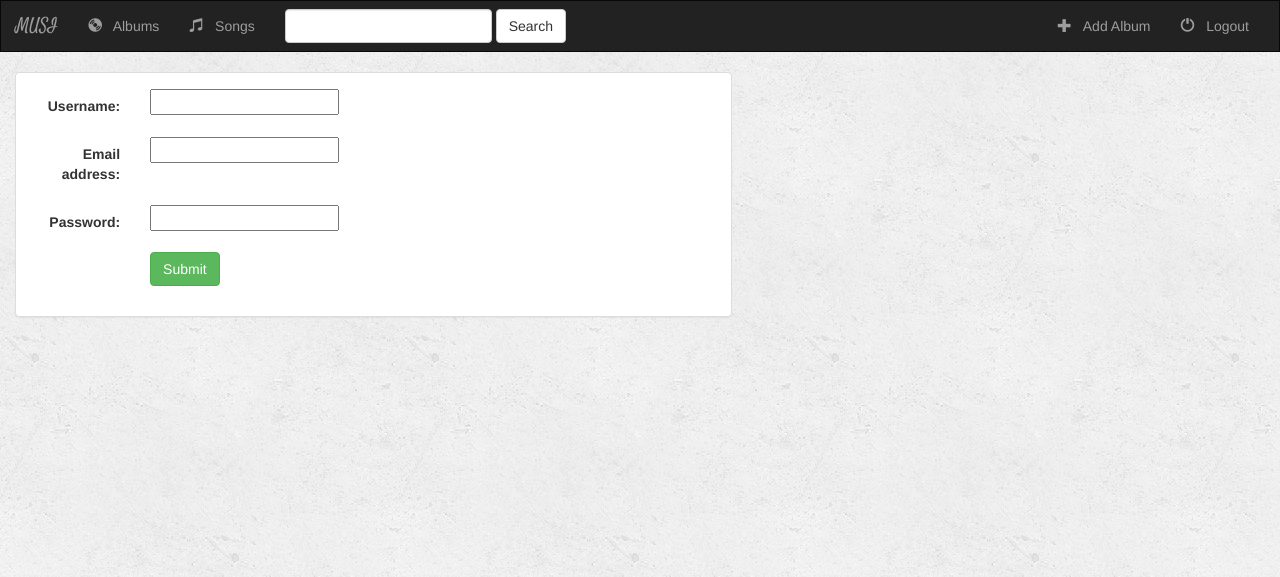
After one commit to nihitx/musicapp-django, a Django app: page /music/register/ in a window 1280 px wide. The commit adds this page. Shown: the top 577 px of the page. Run offline with Django 3.2, Linux system fonts and the light colour scheme; some libraries are stand-ins or nearby versions.

Commit message:
registration done

```diff
--- /dev/null
+++ b/music/forms.py
@@ -0,0 +1,8 @@
+from django.contrib.auth.models import User
+from django import forms
+
+class UserForm(forms.ModelForm):
+    password = forms.CharField(widget=forms.PasswordInput)
+    class Meta:
+        model = User
+        fields = ['username', 'email', 'password']
--- a/music/models.py
+++ b/music/models.py
@@ -1,4 +1,5 @@
 from django.db import models
+from django.core.urlresolvers import reverse
 
 # Create your models here.
 class Album(models.Model):
@@ -6,6 +7,9 @@ class Album(models.Model):
     album_title = models.CharField(max_length=250)
     genre = models.CharField(max_length= 250)
     album_logo = models.CharField(max_length=1000)
+
+    def get_absolute_url(self):
+        return reverse('music:detail', kwargs={'pk': self.pk})
 
     def __str__(self):
         return self.album_title + ' = ' + self.artist
--- /dev/null
+++ b/music/templates/music/base.html
@@ -0,0 +1,68 @@
+<!DOCTYPE html>
+<html lang="en">
+<head>
+  <meta charset="UTF-8">
+  <title>{% block title %}MUSI{% endblock %}</title>
+
+  {%load staticfiles %}
+  <link rel="stylesheet" href="https://maxcdn.bootstrapcdn.com/bootstrap/3.3.6/css/bootstrap.min.css"/>
+  <link href='https://fonts.googleapis.com/css?family=Satisfy' rel='stylesheet' type='text/css'>
+  <link rel="stylesheet" type="text/css" href="{% static 'music/style.css' %}" />
+  <script src="https://ajax.googleapis.com/ajax/libs/jquery/1.12.0/jquery.min.js"></script>
+  <script src="http://maxcdn.bootstrapcdn.com/bootstrap/3.3.6/js/bootstrap.min.js"></script>
+
+</head>
+<body>
+  <nav class="navbar navbar-inverse">
+    <div class="container-fluid">
+      <!--logo -->
+      <div class="navbar-header">
+        <button type="button" class="navbar-toggle" data-toggle="collapse" data-target="#topNavBar">
+            <span class="icon-bar"></span>
+            <span class="icon-bar"></span>
+            <span class="icon-bar"></span>
+        </button>
+        <a class="navbar-brand" href="{% url 'music:index' %}">MUSI</a>
+      </div>
+      <!-- Items -->
+      <div class="collapse navbar-collapse" id="topNavBar">
+        <ul class="nav navbar-nav">
+          <li class="">
+            <a href="{% url 'music:index' %}">
+              <span class="glyphicon glyphicon-cd" aria-hidden="true"></span>&nbsp;&nbsp;
+               Albums
+            </a>
+          </li>
+          <li class="">
+            <a href="#">
+              <span class="glyphicon glyphicon-music" aria-hidden="true"></span>&nbsp;&nbsp;
+               Songs
+            </a>
+          </li>
+        </ul>
+        <form class="navbar-form navbar-left" role="search" method="get" action="#">
+          <div class="form-group">
+            <input type="text" class="form-control" name="q" value="">
+          </div>
+          <button type="submit" class="btn btn-default">Search</button>
+      </form>
+      <ul class="nav navbar-nav navbar-right">
+        <li class="">
+          <a href="{%url 'music:album_add' %}">
+            <span class="glyphicon glyphicon-plus" aria-hidden="true"></span>&nbsp;&nbsp;
+             Add Album
+          </a>
+        </li>
+        <li class="">
+          <a href="#">
+            <span class="glyphicon glyphicon-off" aria-hidden="true"></span>&nbsp;&nbsp;
+             Logout
+          </a>
+        </li>
+      </ul>
+    </div>
+  </nav>
+{% block body %}
+{% endblock %}
+</body>
+</html>
--- /dev/null
+++ b/music/templates/music/form-template.html
@@ -0,0 +1,9 @@
+{% for field in form %}
+  <div class="form-group">
+    <div class="col-sm-offset-2 col-sm-10">
+      <span class="text-danger small">{{field.errors}}</span>
+    </div>
+    <label class="control-label col-sm-2">{{field.label_tag}}</label>
+    <div class="col-sm-10">{{field}}</div>
+  </div>
+{% endfor %}
--- /dev/null
+++ b/music/templates/music/registration_form.html
@@ -0,0 +1,31 @@
+{% extends 'music/base.html' %}
+{% block title %}User registration{% endblock %}
+
+{% block body %}
+<div class="container-fluid">
+
+  <div class="row">
+
+    <div class="col-sm-12 col-md-7">
+      <div class="panel panel-default">
+        <div class="panel-body">
+
+          <form class="form-horizontal" action="" method="post" enctype="multipart/form-data">
+              {% csrf_token %}
+              {% include 'music/form-template.html' %}
+              <div class="form-group">
+                  <div class="col-sm-offset-2 col-sm-10">
+                    <button type="submit" class="btn btn-success">Submit</button>
+                  </div>
+              </div>
+          </form>
+
+        </div>
+      </div>
+    </div>
+
+  </div>
+
+</div>
+
+{% endblock %}
--- a/music/urls.py
+++ b/music/urls.py
@@ -7,10 +7,17 @@ app_name = 'music'
 
 urlpatterns = [
     #Default homepage (index)
-    url(r'^$', views.index, name='index'),
+    url(r'^$', views.IndexView.as_view(), name='index'),
+
+    url(r'^register/$', views.UserFormView.as_view(), name='register'),
+
     #/music/<album id > /
-    url(r'^(?P<album_id>[0-9]+)/$', views.detail, name='detail'),
+    url(r'^(?P<pk>[0-9]+)/$', views.DetailView.as_view(), name='detail'),
+    #/music/album/add/
+    url(r'^album/add/$', views.AlbumCreate.as_view(), name='album_add'),
+    #/music/album/2/
+    url(r'album/(?P<pk>[0-9]+)/$', views.AlbumUpdate.as_view(), name='album-update'),
+    #/music/album/2/delete
+    url(r'album/(?P<pk>[0-9]+)/delete/$', views.AlbumDelete.as_view(), name='album-delete'),
 
-    #/music/<album id>/favorite/
-    url(r'^(?P<album_id>[0-9]+)/favorite/$', views.favorite, name='favorite')
 ]
--- a/music/views.py
+++ b/music/views.py
@@ -1,27 +1,123 @@
-from django.shortcuts import render, get_object_or_404
-from .models import Album,Song
+from django.views import generic
+from django.views.generic.edit import CreateView, UpdateView, DeleteView
+from django.core.urlresolvers import reverse_lazy
+from .models import Album
+from django.shortcuts import render,redirect
+from django.contrib.auth import authenticate, login
+from django.views.generic import View
+from .forms import UserForm
 
-def index (request):
-    all_albums = Album.objects.all()
-    context ={
-        'all_albums' : all_albums
-    }
-    return render(request, 'music/index.html', context)
+###### GENERIC VIEW ######
 
-def detail(request, album_id):
-    album = get_object_or_404(Album,pk=album_id)
-    return render(request, 'music/detail.html',{'album' : album})
+class IndexView(generic.ListView):
+    template_name = 'music/index.html'
+    context_object_name = 'all_albums'
 
-def favorite(request, album_id):
-    album = get_object_or_404(Album,pk=album_id)
-    try:
-        selected_song = album.song_set.get(pk=request.POST['song'])
-    except (KeyError, Song.DoesNotExist):
-        return render(request,'music/detail.html',{
-        'album': album,
-        'error_message':'you dod not select a valid song',
-        })
-    else:
-        selected_song.is_favorite=True
-        selected_song.save()
-        return render(request, 'music/detail.html',{'album' : album})
+    def get_queryset(self):
+        return Album.objects.all()
+
+class DetailView(generic.DetailView):
+    #model = Album is the same thing as query_set = Album.objects.all and it's the shortcut way of def get_queryset()﻿
+    model = Album
+    template_name = 'music/detail.html'
+
+
+class AlbumCreate(CreateView):
+    model = Album
+    fields = ['artist','album_title','genre','album_logo']
+
+class AlbumUpdate(UpdateView):
+    model = Album
+    fields = ['artist','album_title','genre','album_logo']
+
+class AlbumDelete(DeleteView):
+    model = Album
+    success_url = reverse_lazy('music:index')
+
+class UserFormView(View):
+    form_class = UserForm
+    template_name = 'music/registration_form.html'
+    # display blank form
+    def get(self, request):
+        form = self.form_class(None)
+        return render(request, self.template_name , {'form':form})
+
+    # process form data
+    def post(self, request):
+        form = self.form_class(request.POST)
+
+        if form.is_valid():
+            user = form.save(commit=False)
+
+            #cleaned (normalized) data
+            username = form.cleaned_data['username']
+            password = form.cleaned_data['password']
+            user.set_password(password)
+            user.save()
+
+            #returns User objects if credientials are correct
+            user = authenticate(username=username, password=password)
+
+            if user is not None:
+                if user.is_active:
+                    login(request,user) #this method logs in the user automatically wtf..
+                    return redirect('music:index')
+
+        return render(request, self.template_name , {'form':form})
+
+
+
+
+
+
+
+
+
+
+
+
+
+
+
+
+
+
+
+
+
+
+
+
+
+
+
+
+
+
+# from django.shortcuts import render, get_object_or_404
+# from .models import Album,Song
+#
+# def index (request):
+#     all_albums = Album.objects.all()
+#     context ={
+#         'all_albums' : all_albums
+#     }
+#     return render(request, 'music/index.html', context)
+#
+# def detail(request, album_id):
+#     album = get_object_or_404(Album,pk=album_id)
+#     return render(request, 'music/detail.html',{'album' : album})
+#
+# def favorite(request, album_id):
+#     album = get_object_or_404(Album,pk=album_id)
+#     try:
+#         selected_song = album.song_set.get(pk=request.POST['song'])
+#     except (KeyError, Song.DoesNotExist):
+#         return render(request,'music/detail.html',{
+#         'album': album,
+#         'error_message':'you dod not select a valid song',
+#         })
+#     else:
+#         selected_song.is_favorite=True
+#         selected_song.save()
+#         return render(request, 'music/detail.html',{'album' : album})
```
Also changed, not shown: music/templates/music/album_form.html (added, +32 -0 lines), music/templates/music/detail.html (+7 -10 lines), music/templates/music/index.html (+15 -30 lines), db.sqlite3.
